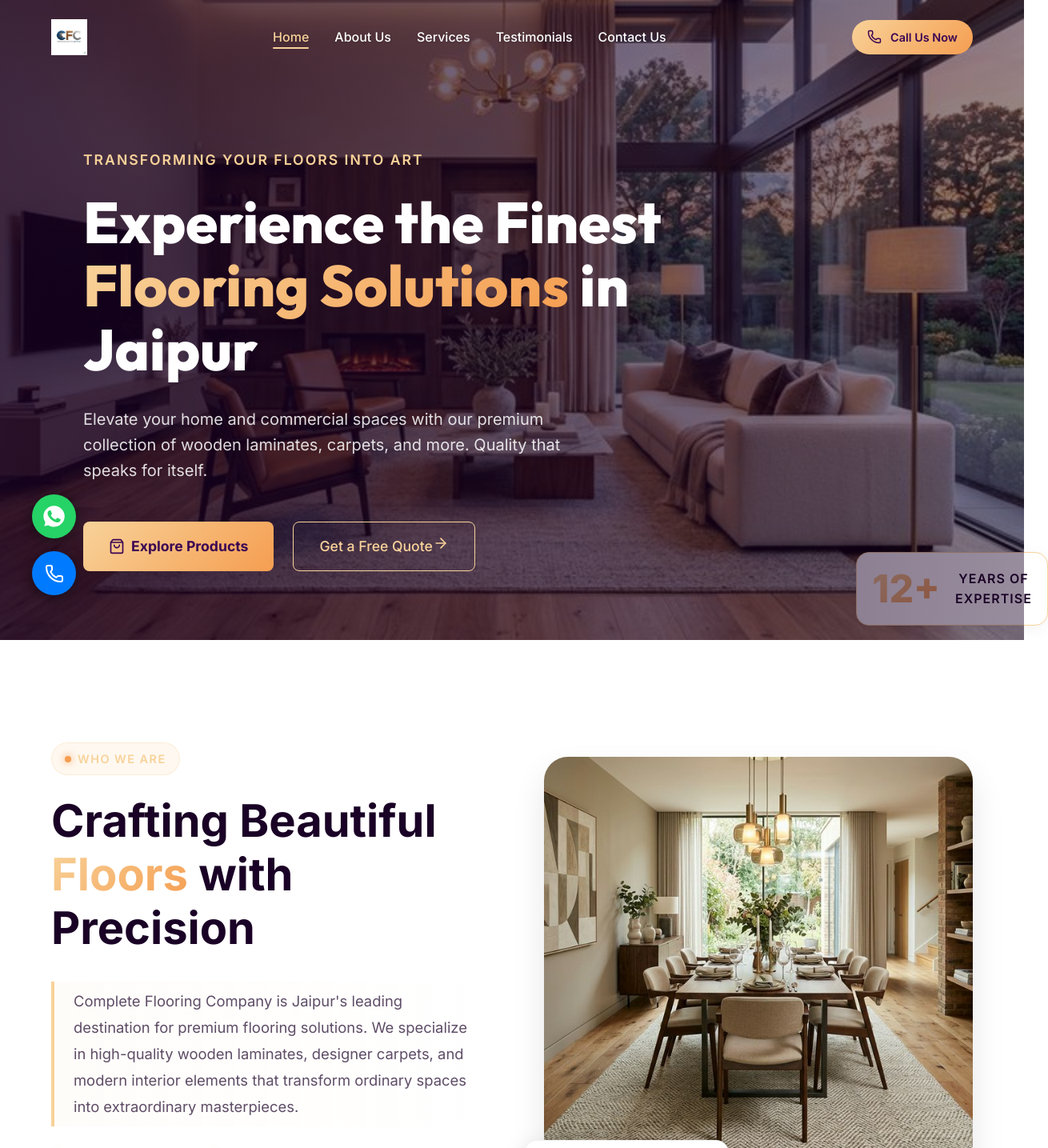
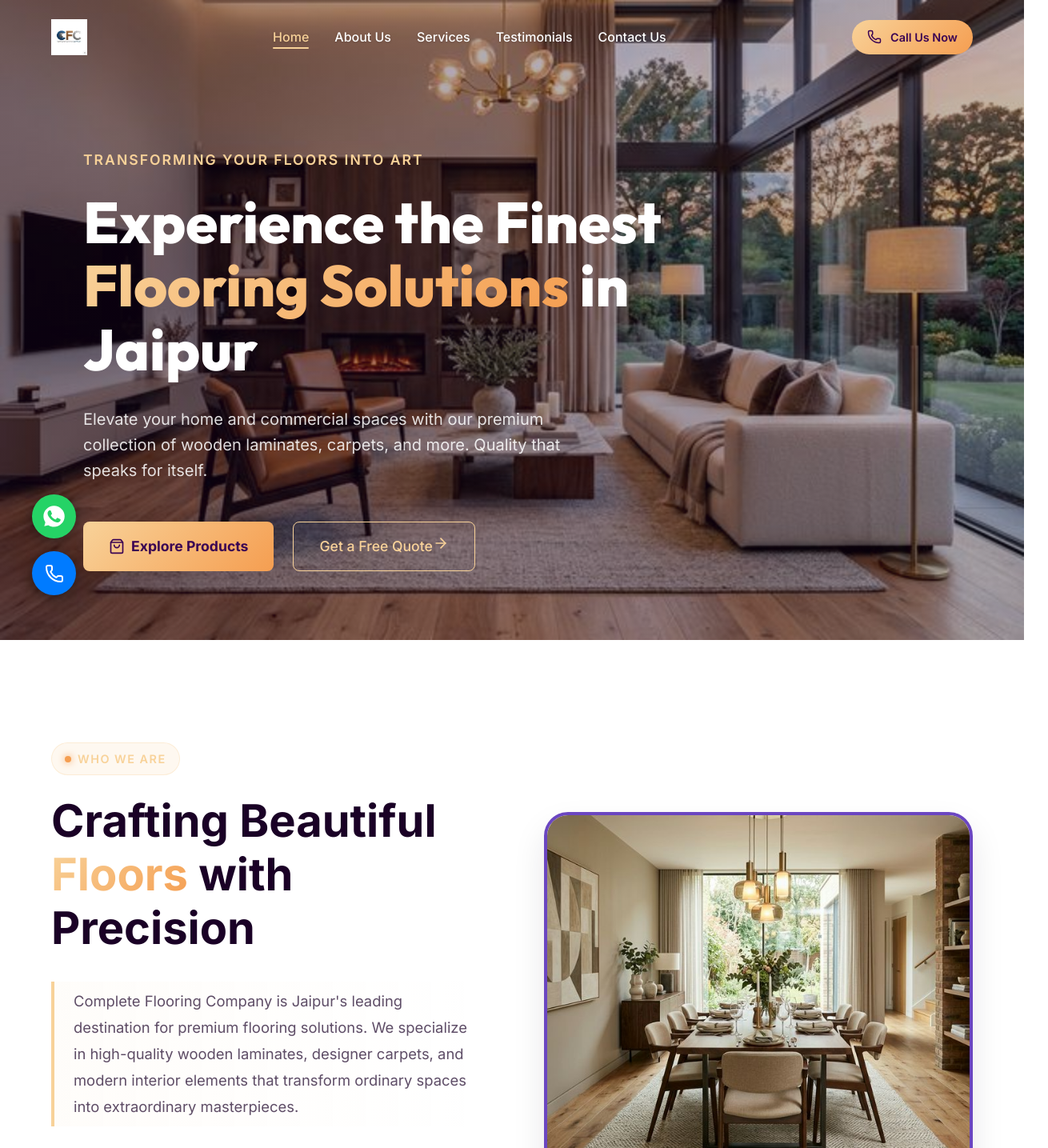
Before and after one commit to Eshbanoliver/complete-flooring-website-showcase, a React (Vite) app: page / in a window 1280 px wide. Shown: the top 1435 px of the page at 80% size, 1310 px wide, since content can reach past the window. Built offline with nearby package versions, Linux system fonts and the light colour scheme.

Commit message:
Updated files

```diff
--- a/src/components/Hero.css
+++ b/src/components/Hero.css
@@ -15,7 +15,7 @@
   left: 0;
   width: 100%;
   height: 100%;
-  background: linear-gradient(to right, rgba(26, 1, 38, 0.75), rgba(26, 1, 38, 0.45));
+  background: linear-gradient(to right, rgba(26, 1, 38, 0.4), rgba(26, 1, 38, 0.25));
   z-index: 1;
 }
 
--- a/src/pages/Home.css
+++ b/src/pages/Home.css
@@ -77,6 +77,9 @@
   box-shadow: 0 4px 20px rgba(0,0,0,0.05);
   width: max-content;
   border: 1px solid rgba(0,0,0,0.05);
+  position: relative;
+  bottom: -20px;
+  right: -20px;
 }
 
 .exp-number {
@@ -117,6 +120,7 @@
   box-shadow: 0 20px 40px rgba(26, 1, 38, 0.1);
   transition: transform 0.5s ease;
   display: block;
+  border: 4px solid #6B46C1;
 }
 
 .creative-frame-v2:hover .main-img {
```
